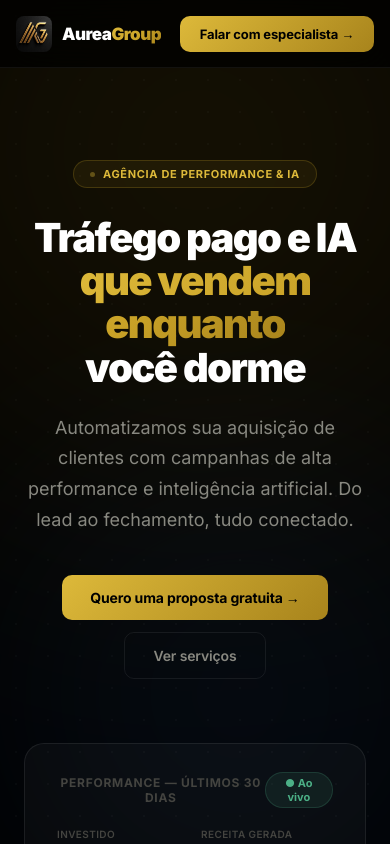
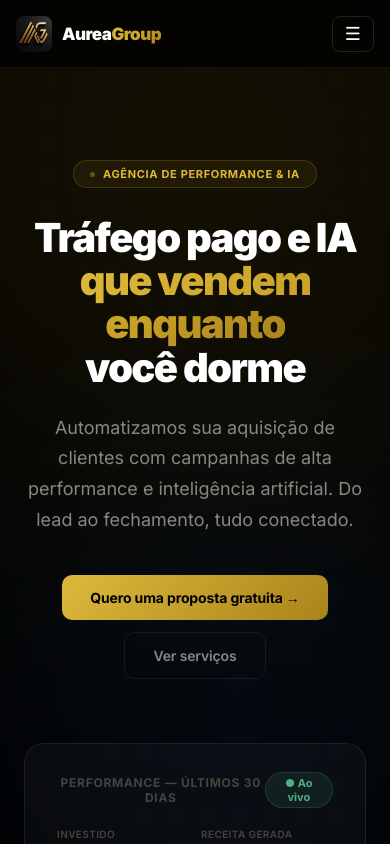
Before and after one commit to lcbcoreographer-rgb/aurea-site, a Next.js app: page / in a window 390 px wide. Shown: the top 844 px of the page. Built offline with nearby package versions, Linux system fonts and the light colour scheme.

Commit message:
feat: menu mobile com hamburger e link mentoria

```diff
--- a/app/globals.css
+++ b/app/globals.css
@@ -72,6 +72,7 @@ body {
 
 .divider { height: 1px; background: linear-gradient(90deg, transparent, rgba(201,162,39,.2), transparent); }
 
+.show-mobile { display: none; }
 .ticker-wrap { overflow: hidden; mask-image: linear-gradient(90deg, transparent, black 10%, black 90%, transparent); }
 .ticker { display: flex; gap: 0; width: max-content; animation: tick 30s linear infinite; }
 .ticker:hover { animation-play-state: paused; }
@@ -115,6 +116,7 @@ body {
 
 @media(max-width:768px){
   .hide-mobile{ display:none!important; }
+  .show-mobile{ display:flex!important; }
   .nav-links-mobile { display: flex!important; }
   .nav-wrap { padding: 0 16px; }
   .metrics-grid { grid-template-columns: repeat(2,1fr); gap: 12px; }
--- a/app/page.tsx
+++ b/app/page.tsx
@@ -97,6 +97,7 @@ const CLIENTS = [
 
 export default function Page() {
   const [openFaq, setOpenFaq] = useState<number | null>(null);
+  const [mobileMenu, setMobileMenu] = useState(false);
 
   return (
     <>
@@ -127,8 +128,31 @@ export default function Page() {
             Mentoria ✦
           </a>
         </div>
-        <a href="https://linktree-lucavespaa.lovable.app/" target="_blank" rel="noopener noreferrer" className="btn-primary" style={{ fontSize: 13, padding: "10px 20px", whiteSpace: "nowrap" }}>Falar com especialista →</a>
+        <a href="https://linktree-lucavespaa.lovable.app/" target="_blank" rel="noopener noreferrer" className="btn-primary hide-mobile" style={{ fontSize: 13, padding: "10px 20px", whiteSpace: "nowrap" }}>Falar com especialista →</a>
+        <button className="show-mobile" onClick={() => setMobileMenu(!mobileMenu)} style={{ background: "none", border: "1px solid rgba(255,255,255,.12)", borderRadius: 8, padding: "8px 12px", cursor: "pointer", color: "#fff", fontSize: 18, lineHeight: 1 }}>
+          {mobileMenu ? "✕" : "☰"}
+        </button>
       </nav>
+
+      {/* MOBILE MENU */}
+      {mobileMenu && (
+        <div style={{ position: "fixed", top: 68, left: 0, right: 0, zIndex: 99, background: "rgba(0,0,0,.96)", backdropFilter: "blur(20px)", borderBottom: "1px solid rgba(255,255,255,.08)", padding: "24px 24px 32px", display: "flex", flexDirection: "column", gap: 0 }}>
+          {["Serviços", "Processo", "Para Quem", "FAQ"].map(l => (
+            <a key={l} href={`#${l.toLowerCase().replace(" ", "-")}`} onClick={() => setMobileMenu(false)}
+              style={{ fontSize: 16, fontWeight: 600, color: "var(--t2)", textDecoration: "none", padding: "16px 0", borderBottom: "1px solid rgba(255,255,255,.05)" }}>
+              {l}
+            </a>
+          ))}
+          <a href="/mentoria" onClick={() => setMobileMenu(false)}
+            style={{ fontSize: 16, fontWeight: 700, color: "var(--gold-lt)", textDecoration: "none", padding: "16px 0", borderBottom: "1px solid rgba(255,255,255,.05)" }}>
+            Mentoria ✦
+          </a>
+          <a href="https://linktree-lucavespaa.lovable.app/" target="_blank" rel="noopener noreferrer" className="btn-primary" onClick={() => setMobileMenu(false)}
+            style={{ marginTop: 20, justifyContent: "center", fontSize: 15 }}>
+            Falar com especialista →
+          </a>
+        </div>
+      )}
 
       {/* HERO */}
       <section style={{ paddingTop: 160, paddingBottom: 100, textAlign: "center", position: "relative", zIndex: 1 }}>
```
